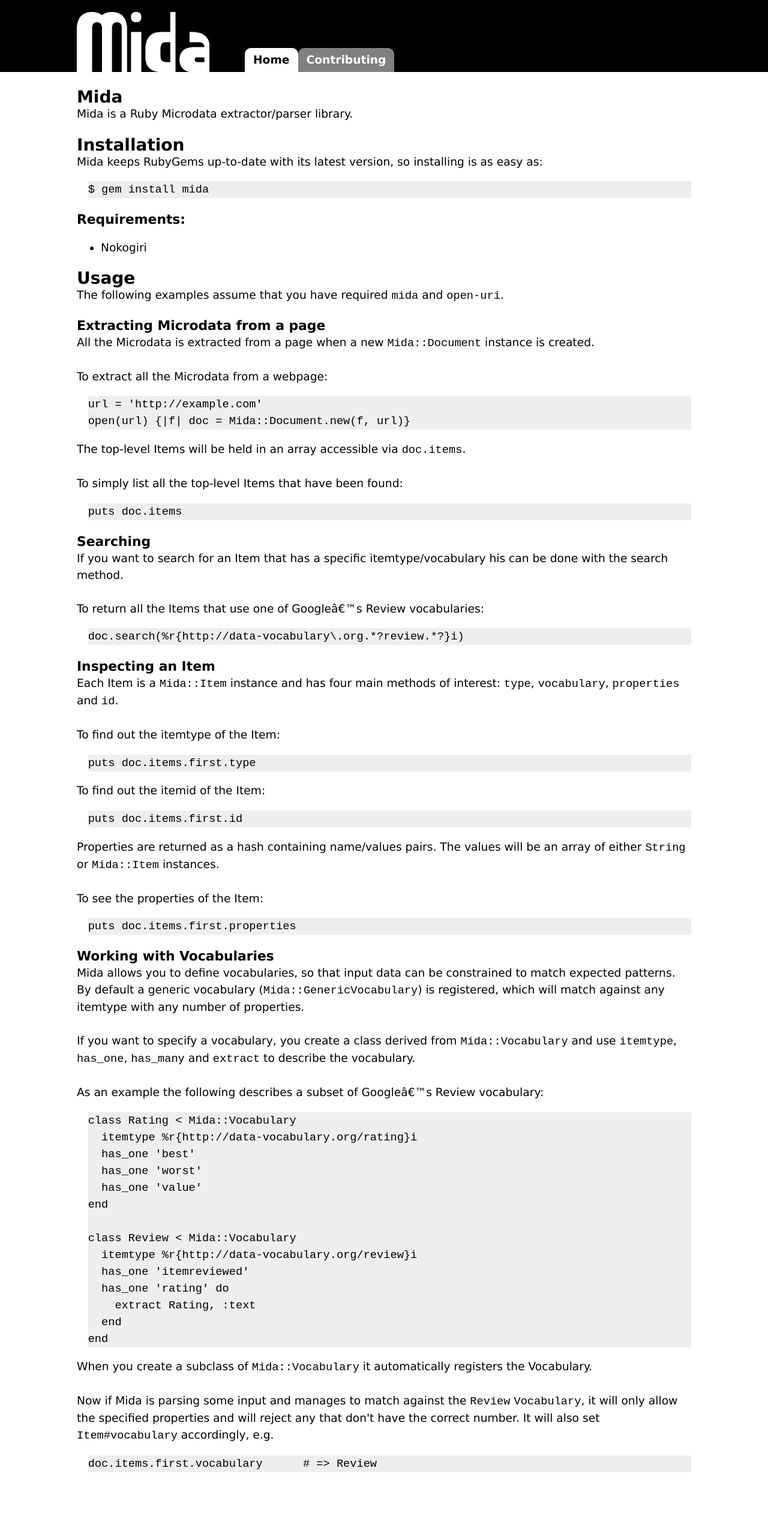
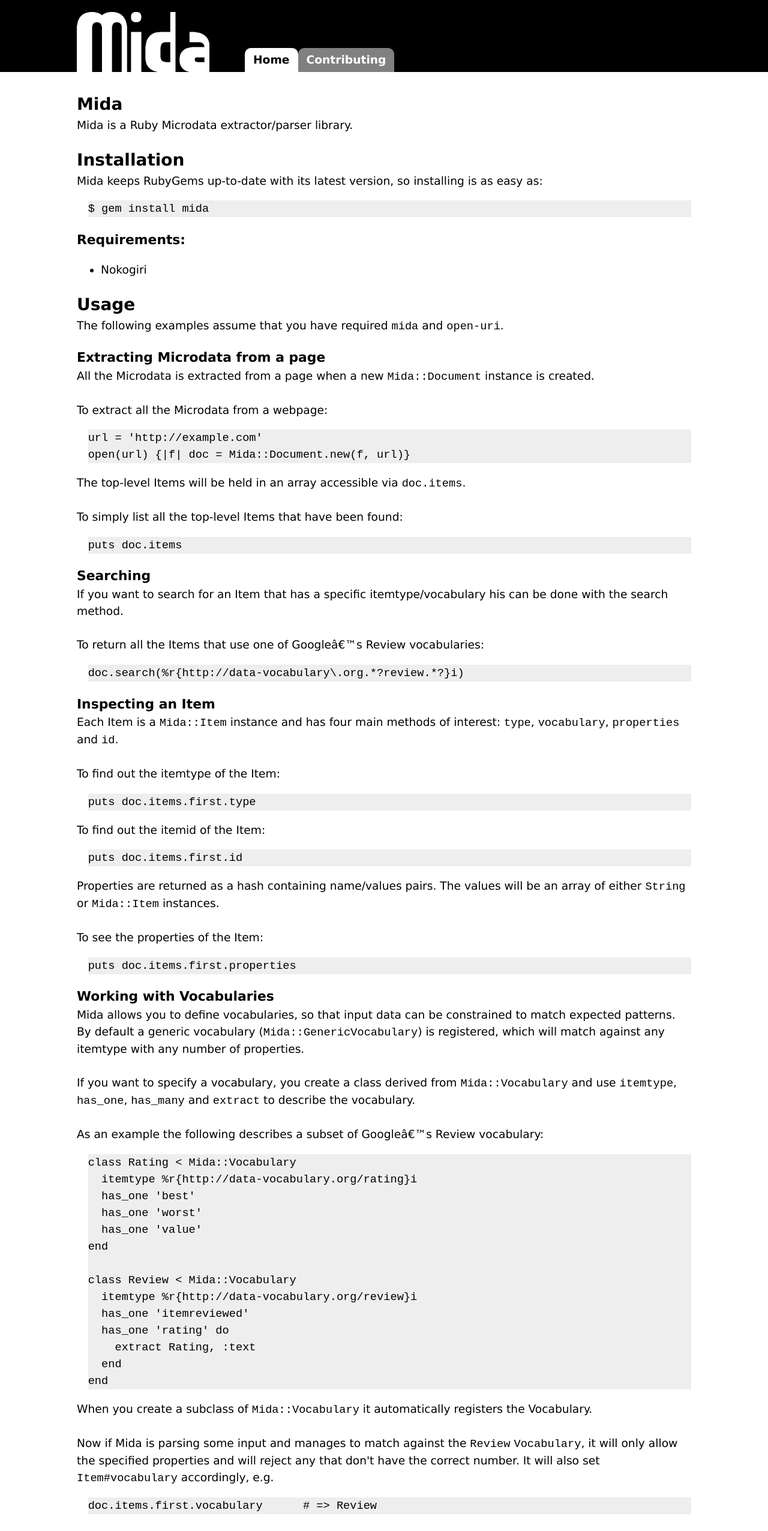
Before and after one commit to lawrencewoodman/mida, a Jekyll site: the page built from index.html, in a window 1280 px wide. Shown: the whole page at 60% size. Built offline with Jekyll 4.4.1, drawn with Linux system fonts in a browser that asks for light colours; Markdown is read by kramdown in place of the engine named in the settings; before the commit the page ends 2473 px from its top, so only the background shows below that.

Commit message:
Improve formatting of #content

```diff
--- a/css/sitestyle.css
+++ b/css/sitestyle.css
@@ -89,12 +89,12 @@
 /* ----- Main content ----- */
 div#content {
   margin: 0 auto;
-  padding-top: 0.5ex;
+  padding: 0.5em 1em;
   max-width: 1024px;
   background: white;
   border: none;
   min-height: 500px;
-  line-height: 150%;
+  line-height: 1.5;
 }
 
 pre {
```
